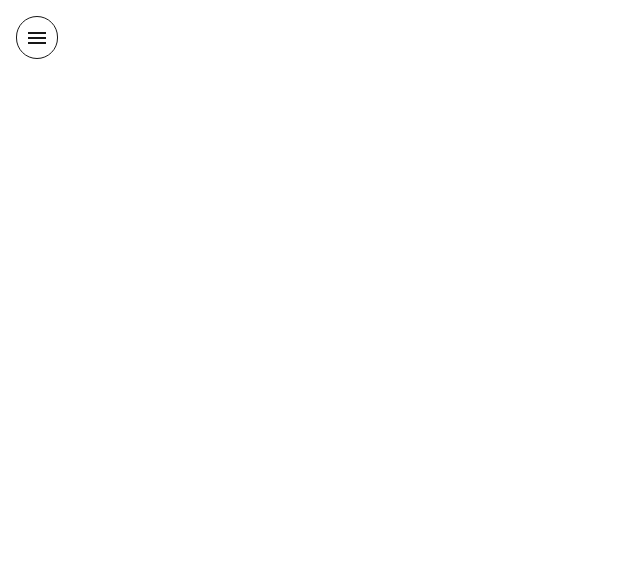
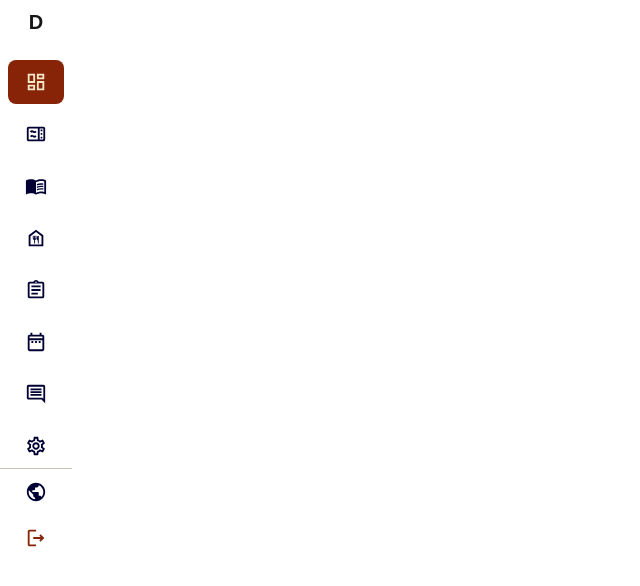
Before and after one commit to sanishakayastha60/dine_dash, a Next.js app: page /business in a window 1280 px wide. Shown: the top 586 px of the page, without its empty margins (0-640 px from the left). Built offline with nearby package versions, Linux system fonts and the light colour scheme.

Commit message:
Sidebar ui changed

```diff
--- a/src/app/components/Sidebar.tsx
+++ b/src/app/components/Sidebar.tsx
@@ -1,5 +1,8 @@
 "use client";
 import { useState } from "react";
+import Link from "next/link";
+import { usePathname } from "next/navigation";
+
 import MenuOpenSharpIcon from "@mui/icons-material/MenuOpenSharp";
 import MenuOutlinedIcon from "@mui/icons-material/MenuOutlined";
 import DashboardOutlinedIcon from "@mui/icons-material/DashboardOutlined";
@@ -10,21 +13,67 @@ import AssignmentOutlinedIcon from "@mui/icons-material/AssignmentOutlined";
 import DateRangeOutlinedIcon from "@mui/icons-material/DateRangeOutlined";
 import CommentOutlinedIcon from "@mui/icons-material/CommentOutlined";
 import SettingsOutlinedIcon from "@mui/icons-material/SettingsOutlined";
+import PublicIcon from "@mui/icons-material/Public";
 import LogoutOutlinedIcon from "@mui/icons-material/LogoutOutlined";
+
+const menuItems = [
+  {
+    name: "Dashboard",
+    href: "/business",
+    icon: DashboardOutlinedIcon,
+  },
+  {
+    name: "Restaurant Profile",
+    href: "/business/profile",
+    icon: MicrowaveOutlinedIcon,
+  },
+  {
+    name: "Menu Management",
+    href: "/business/menu",
+    icon: MenuBookOutlinedIcon,
+  },
+  {
+    name: "Food Categories",
+    href: "/business/categories",
+    icon: FoodBankOutlinedIcon,
+  },
+  {
+    name: "Pickup Orders",
+    href: "/business/orders",
+    icon: AssignmentOutlinedIcon,
+  },
+  {
+    name: "Reservations",
+    href: "/business/reservations",
+    icon: DateRangeOutlinedIcon,
+  },
+  {
+    name: "Customer Reviews",
+    href: "/business/reviews",
+    icon: CommentOutlinedIcon,
+  },
+  {
+    name: "Settings",
+    href: "/business/settings",
+    icon: SettingsOutlinedIcon,
+  },
+];
+
 export default function Sidebar() {
   const [isOpen, setIsOpen] = useState<boolean>(false);
+  const pathname = usePathname();
   const toggleSidebar = () => {
     setIsOpen(!isOpen);
   };
   return (
-    <div
-      className={`relative min-h-screen p-4 w-full md:w-64 ${isOpen ? "md:border-r" : "border-none"}`}
+    <aside
+      className={`sticky top-0 shrink-0 h-screen flex flex-col ${isOpen ? "w-[260px]" : "w-[72px]"}`}
     >
       {/* button section */}
       <div className="pb-4">
         {isOpen ? (
           <div className="px-2">
-            <div className="flex justify-between">
+            <div className="flex justify-between p-2">
               <span className="">DineDash</span>
               <MenuOpenSharpIcon onClick={toggleSidebar} />
             </div>
@@ -32,82 +81,93 @@ export default function Sidebar() {
           </div>
         ) : (
           <div
-            className="border rounded-full w-fit p-2"
+            className="border md:border-none rounded-full w-fit md:w-full p-2 pb-0 text-center"
             onClick={toggleSidebar}
           >
-            <MenuOutlinedIcon />
+            <span className="hidden md:block font-bold text-xl">D</span>
+            <span className="md:hidden">
+              <MenuOutlinedIcon />
+            </span>
           </div>
         )}
       </div>
-      {isOpen && (
-        <div>
-          {/* menu board */}
-          <div>
-            <ul className="flex flex-col gap-4">
-              <li>
-                <button className="flex gap-2 w-full hover:bg-orange-400/40 p-2 rounded-xl focus:bg-orange-400">
-                  <DashboardOutlinedIcon />
-                  Dashboard
-                </button>
+      <nav>
+        <ul>
+          {menuItems.map((item) => {
+            const Icon = item.icon;
+            const isActive =
+              pathname === item.href ||
+              (item.href !== "/business" &&
+                pathname.startsWith(item.href + "/"));
+
+            return (
+              <li key={item.href} className="pt-2">
+                <Link
+                  href={item.href}
+                  title={!isOpen ? item.name : undefined}
+                  className={`
+                    flex items-center gap-3
+                    min-h-11 rounded-lg mx-2 px-2
+                    transition-colors duration-200
+                    ${
+                      isActive
+                        ? "bg-[#872408] text-[#F3E8C8]"
+                        : "text-[#000033] hover:bg-[#DCD8CC]"
+                    }
+                    ${!isOpen ? "justify-center" : ""}
+                  `}
+                >
+                  <Icon sx={{ fontSize: 22, flexShrink: 0 }} />
+
+                  {isOpen && (
+                    <span className="text-sm font-medium whitespace-nowrap">
+                      {item.name}
+                    </span>
+                  )}
+                </Link>
               </li>
-              <li className="flex gap-2">
-                <button className="flex gap-2 w-full hover:bg-orange-400/40 p-2 rounded-xl focus:bg-orange-400">
-                  <MicrowaveOutlinedIcon />
-                  Restaurant Profile
-                </button>
-              </li>
-              <li className="flex gap-2">
-                <button className="flex gap-2 w-full hover:bg-orange-400/40 p-2 rounded-xl focus:bg-orange-400">
-                  <MenuBookOutlinedIcon /> Menu Management
-                </button>
-              </li>
-              <li className="flex gap-2">
-                <button className="flex gap-2 w-full hover:bg-orange-400/40 p-2 rounded-xl focus:bg-orange-400">
-                  <FoodBankOutlinedIcon /> Food Categories
-                </button>
-              </li>
-              <li className="flex gap-2">
-                <button className="flex gap-2 w-full hover:bg-orange-400/40 p-2 rounded-xl focus:bg-orange-400">
-                  <AssignmentOutlinedIcon />
-                  Pickup Orders
-                </button>
-              </li>
-              <li className="flex gap-2">
-                <button className="flex gap-2 w-full hover:bg-orange-400/40 p-2 rounded-xl focus:bg-orange-400">
-                  <DateRangeOutlinedIcon /> Reservations
-                </button>
-              </li>
-              <li className="flex gap-2">
-                <button className="flex gap-2 w-full hover:bg-orange-400/40 p-2 rounded-xl focus:bg-orange-400">
-                  <CommentOutlinedIcon />
-                  Customer Reviews
-                </button>
-              </li>
-              <li className="flex gap-2">
-                <button className="flex gap-2 w-full hover:bg-orange-400/40 p-2 rounded-xl focus:bg-orange-400">
-                  <SettingsOutlinedIcon />
-                  Settings
-                </button>
-              </li>
-            </ul>
-          </div>
-          {/* logout customer */}
-          <div className="absolute bottom-0 pb-4">
-            <ul className="flex flex-col gap-2">
-              <li className="flex gap-2">
-                <button className="flex gap-2 w-full p-2 rounded-xl focus:bg-orange-400 hover:text-red-600">
-                  Customer Site
-                </button>
-              </li>
-              <li className="flex gap-2">
-                <button className="flex gap-2 w-full p-2 rounded-xl focus:bg-orange-400 hover:text-red-500">
-                  <LogoutOutlinedIcon /> Logout
-                </button>
-              </li>
-            </ul>
-          </div>
-        </div>
-      )}
-    </div>
+            );
+          })}
+        </ul>
+      </nav>
+      {/* logout customer */}
+      <div className="shrink-0 border-t border-[#C9C1B0]">
+        <Link
+          href="/"
+          title={!isOpen ? "Customer Site" : undefined}
+          className={`
+            flex items-center gap-3 rounded-lg mx-2 px-2 py-3
+            text-[#000033] hover:bg-[#DCD8CC]
+            transition-colors
+            ${!isOpen ? "justify-center" : ""}
+          `}
+        >
+          <PublicIcon sx={{ fontSize: 22, flexShrink: 0 }} />
+          {isOpen && (
+            <span className="text-sm font-medium whitespace-nowrap">
+              Customer Site
+            </span>
+          )}
+        </Link>
+
+        <button
+          type="button"
+          title={!isOpen ? "Logout" : undefined}
+          className={`
+            w-full flex items-center gap-3 rounded-lg px-2 py-3
+            text-[#872408] hover:bg-[#DCD8CC]
+            transition-colors
+            ${!isOpen ? "justify-center" : ""}
+          `}
+        >
+          <LogoutOutlinedIcon sx={{ fontSize: 22, flexShrink: 0 }} />
+          {isOpen && (
+            <span className="text-sm font-medium whitespace-nowrap">
+              Logout
+            </span>
+          )}
+        </button>
+      </div>
+    </aside>
   );
 }
```
